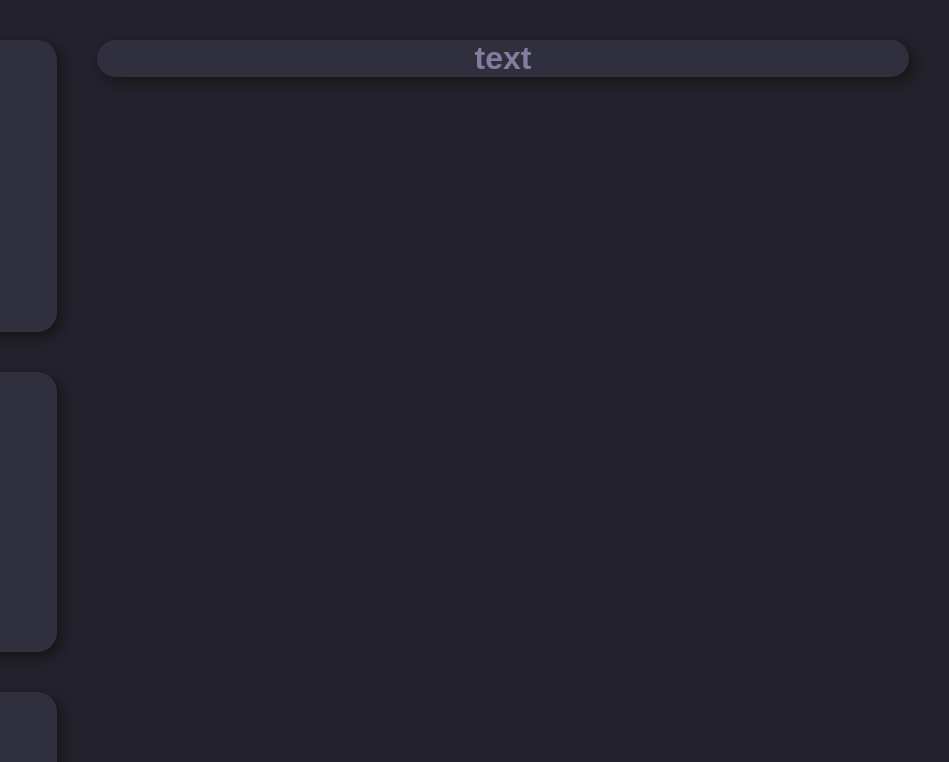
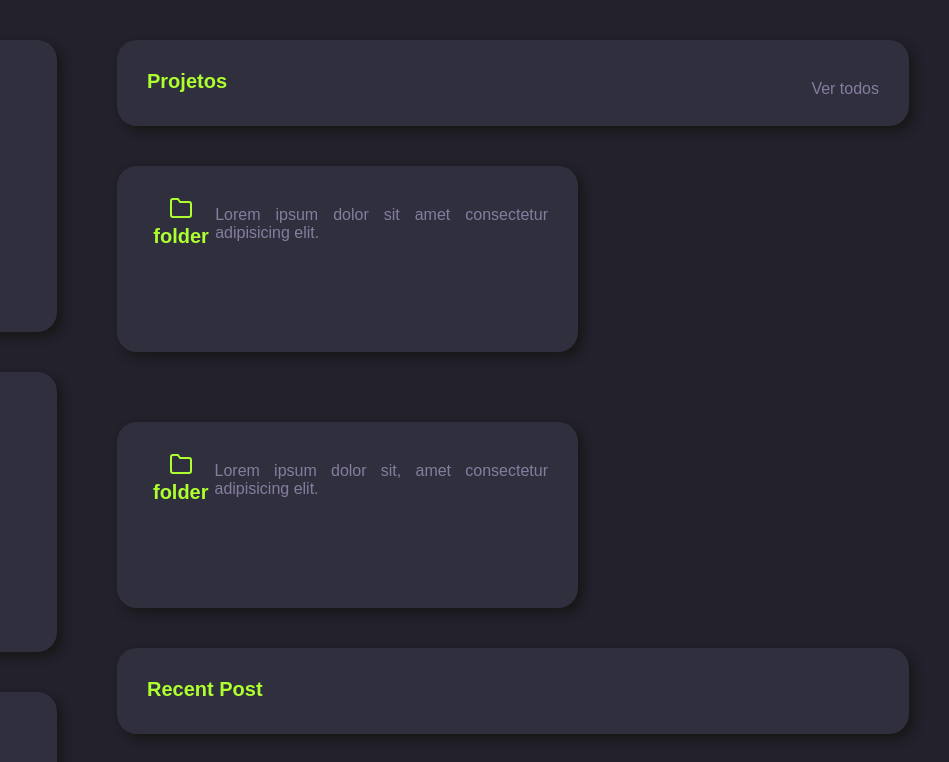
Before and after one commit to mariocarvalho-2205/Meu-Portfolio, a plain HTML site: page index2.html in a window 1280 px wide. Shown: the top 762 px of the page, 331-1280 px from the left. Drawn offline with Linux system fonts and the light colour scheme.

Commit message:
portfolio finalizando

```diff
--- a/index2.html
+++ b/index2.html
@@ -130,8 +130,47 @@
         </aside>
 
         <main id="container-main">
-            <div id="main-box" class="container">
-                <h1>text</h1>
+            <div class="main-box container-main">
+                <h1 class="title-box-main">Projetos</h1>
+                <p>Ver todos</p>
+            </div>
+
+            <div class="container-folder">
+
+                <div class="main-box container-main my-folder">
+
+                    <h1 class="title-box-main"><svg xmlns="http://www.w3.org/2000/svg" width="24" height="24" viewBox="0 0 24 24" fill="none" stroke="currentColor"
+                        stroke-width="2" stroke-linecap="round" stroke-linejoin="round" class="feather feather-folder">
+                        <path d="M22 19a2 2 0 0 1-2 2H4a2 2 0 0 1-2-2V5a2 2 0 0 1 2-2h5l2 3h9a2 2 0 0 1 2 2z"></path>
+                    </svg>folder</h1>
+                    <p>Lorem ipsum dolor sit amet consectetur adipisicing elit. </p>
+
+                </div>
+
+                <div class="main-box container-main my-folder">
+
+                    <div>
+                        <h1 class="title-box-main">
+                            <svg xmlns="http://www.w3.org/2000/svg" width="24" height="24" viewBox="0 0 24 24"
+                            fill="none" stroke="currentColor" stroke-width="2" stroke-linecap="round" stroke-linejoin="round"
+                            class="feather feather-folder">
+                            <path d="M22 19a2 2 0 0 1-2 2H4a2 2 0 0 1-2-2V5a2 2 0 0 1 2-2h5l2 3h9a2 2 0 0 1 2 2z"></path>
+                            </svg>folder
+                        </h1>
+                    </div>
+
+                    <p>Lorem ipsum dolor sit, amet consectetur adipisicing elit. </p>
+
+                </div>
+            </div>
+
+            <div class="main-box container-main">
+                <h1 class="title-box-main">Recent Post</h1>
+            </div>
+
+            <div class="main-box container-main">
+                <h1 class="title-box-main">Projetos</h1>
+
             </div>
         </main>
 
--- a/style2.css
+++ b/style2.css
@@ -26,6 +26,7 @@ body {
 #container-page {
     display: flex;
     justify-content: center;
+
 }
 
 #container-back {
@@ -41,7 +42,7 @@ body {
     background-color: var(--stroke-box);
     box-shadow: 5px 5px 10px var(--shadow-color);
     border-radius: 20px;
-    width: 348px;
+    width: auto;
     margin: 40px 0 0 40px;
 }
 
@@ -141,6 +142,7 @@ ul li a {
 
 
 .list-experience{
+    margin-right: 30px;
     padding: 0 0 20px 80px;
     font-size: 14px;
     display: flex;
@@ -170,8 +172,43 @@ ul li a {
 
 
 /* Main */
-#main-box {
+.main-box {
     width: auto;
-    margin: 40px;
+
     text-align: center;
 }
+
+.container-main {
+    display: flex;
+    background-color: var(--stroke-box);
+    box-shadow: 5px 5px 10px var(--shadow-color);
+    border-radius: 20px;
+    justify-content: space-between;
+    align-items: top;
+    width: auto;
+    height: 86px;
+    padding: 30px;
+    margin: 40px 40px 0 60px;
+}
+
+.container-folder {
+    display: flex;
+    justify-content: space-between;
+    flex-wrap: wrap;
+    gap: 30px;
+}
+
+.my-folder {
+    max-width: 461px;
+    height: 186px;
+}
+
+.title-box-main {
+    color: greenyellow;
+    font-size: 20px;
+}
+
+.main-box p {
+    margin-top: 10px;
+    text-align: justify;
+}
```
